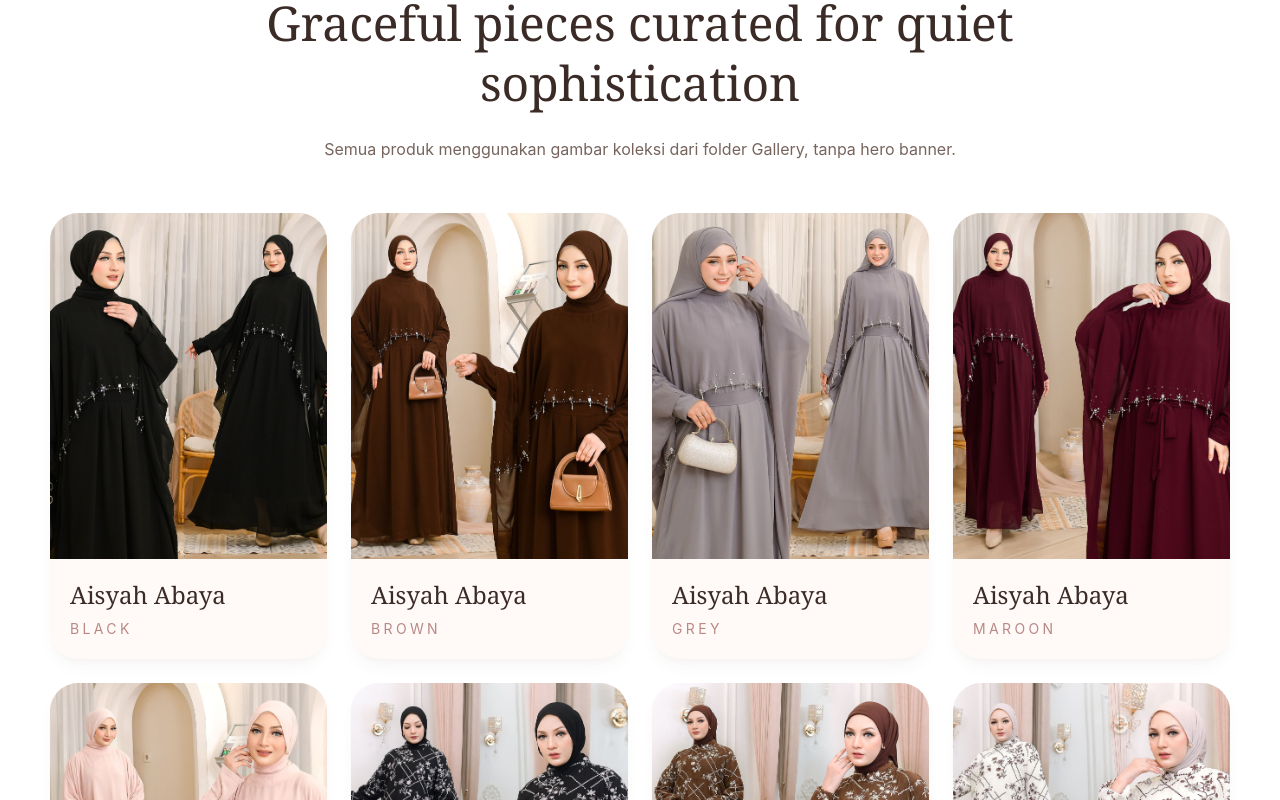
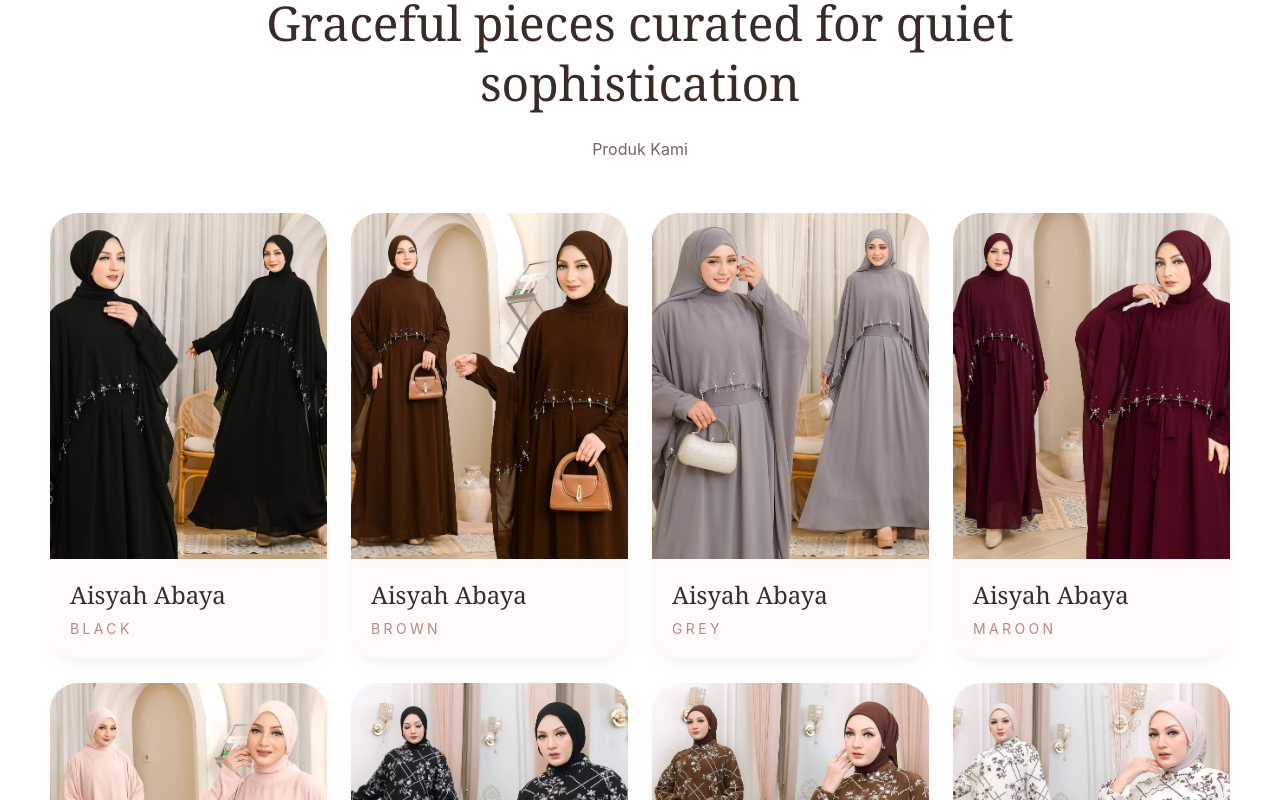
Before and after one commit to ridz15/KHZboutique, a Next.js app: page / in a window 1280 px wide. Shown: the part 1920-2720 px from the top of the page. Built offline with nearby package versions, Linux system fonts and the light colour scheme.

Commit message:
tambah alamat

```diff
--- a/src/app/page.tsx
+++ b/src/app/page.tsx
@@ -395,7 +395,7 @@ export default function Home() {
           <SectionTitle
             eyebrow="Signature Collection"
             title="Graceful pieces curated for quiet sophistication"
-            description="Semua produk menggunakan gambar koleksi dari folder Gallery, tanpa hero banner."
+            description="Produk Kami"
           />
           <motion.div
             variants={stagger}
@@ -565,11 +565,11 @@ export default function Home() {
                 Get in Touch
               </p>
               <h2 className="font-display text-4xl leading-tight md:text-6xl">
-                Begin your refined modest wardrobe.
+                Begin your refined modest wardrobe
               </h2>
               <p className="mx-auto mt-6 max-w-2xl text-lg leading-8 text-white/75">
-                Konsultasikan warna, ukuran, dan ketersediaan produk langsung
-                melalui WhatsApp. Kami siap membantu memilihkan koleksi terbaik.
+                Alamat : Metro 2, Lantai Dasar, Blok B, No 126, Tanah abang, Jakarta pusat, Indonesia
+
               </p>
               <div className="mt-9 flex flex-col justify-center gap-4 sm:flex-row">
                 <Link
```
